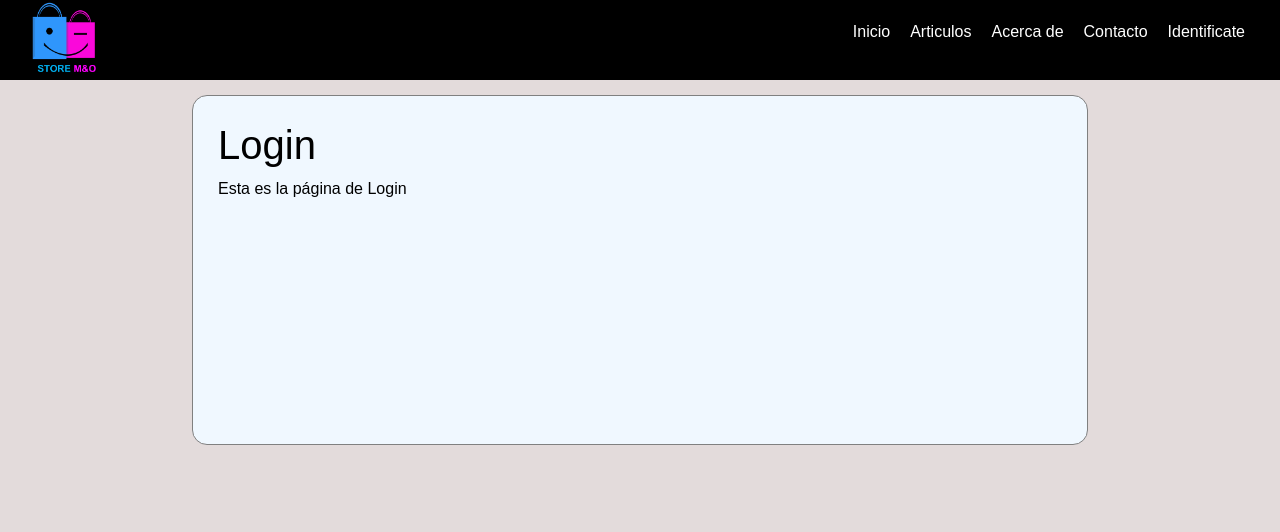
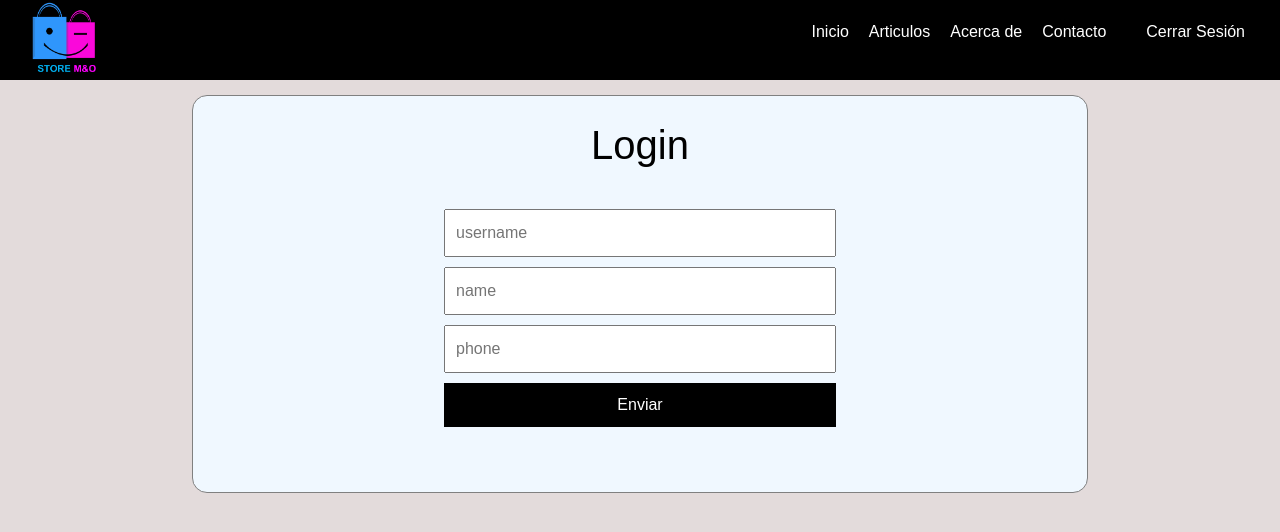
Before and after one commit to DFQuirogaR/project_07_contextAPI, a React (Vite) app: page /login in a window 1280 px wide. Shown: the top 532 px of the page. Built offline with nearby package versions, Linux system fonts and the light colour scheme; the HTML template or start-up script is replaced by a standard one.

Commit message:
configure login

```diff
--- a/index.html
+++ b/index.html
@@ -6,6 +6,7 @@
     <meta name="viewport" content="width=device-width, initial-scale=1.0" />
     <title>Vite + React</title>
     <link href="https://cdn.jsdelivr.net/npm/bootstrap@5.3.3/dist/css/bootstrap.min.css" rel="stylesheet" integrity="sha384-QWTKZyjpPEjISv5WaRU9OFeRpok6YctnYmDr5pNlyT2bRjXh0JMhjY6hW+ALEwIH" crossorigin="anonymous">
+    <script src="https://cdn.userway.org/widget.js" data-account="PKi8kgensu"></script>
   </head>
   <body>
     <div id="root"></div>
--- a/src/App.jsx
+++ b/src/App.jsx
@@ -1,12 +1,27 @@
 import './styles/App.css'
 import { AppRouter } from './routing/AppRouter'
+import { Context } from './context/Context'
+import { useEffect, useState } from 'react'
 
 function App() {
 
+  const [user, setUser] = useState(() => {
+    const storedUser = localStorage.getItem("user");
+
+    return storedUser ? JSON.parse(storedUser) : {};
+  });
+
+  useEffect(() => {
+    localStorage.setItem("user", JSON.stringify(user));
+  }, [user]);
+
   return (
-    <div className='App'>
-      <AppRouter />
-    </div>
+    <Context.Provider value={{user, setUser}}>
+      <div className='App'>
+        <AppRouter />
+      </div>
+    </Context.Provider >
+
   )
 }
 
--- a/src/components/Contact.jsx
+++ b/src/components/Contact.jsx
@@ -1,9 +1,16 @@
+import { useContext } from "react"
+import { Context } from "../context/Context";
 
 export const Contact = () => {
+
+  const nameContact = useContext(Context);
+
   return (
     <div>
       <h1>Contactos</h1>
       <p>Esta es la página de Contactos</p>
+      <p>Estos son los datos de contacto de <strong>{nameContact.phone}</strong></p>
+      <p>Objeto: {JSON.stringify(nameContact)}</p>
     </div>
   )
 }
--- a/src/components/Home.jsx
+++ b/src/components/Home.jsx
@@ -1,9 +1,15 @@
+import { useContext } from "react"
+import { Context } from "../context/Context";
 
 export const Home = () => {
+
+  const { user } = useContext(Context);
+
   return (
     <div>
       <h1>Home</h1>
       <p>Esta es la página de Home</p>
+      <p>¡Bienvenid@ <strong>{user.name}</strong></p>
     </div>
   )
 }
--- a/src/components/Login.jsx
+++ b/src/components/Login.jsx
@@ -1,9 +1,37 @@
+import { useContext } from "react";
+import { Context } from "../context/Context";
 
 export const Login = () => {
+
+  // Extraemos user y setUser del contexto usando usecontext
+  const { user, setUser } = useContext(Context);
+
+  // Método que se ejecuta al hacer clic en enviar en el formulario
+  const saveData = e => {
+    e.preventDefault();
+
+    // Crear el objeto del usuario a partir de los datos del formulario
+    let identified_user = {
+      username: e.target.username.value,
+      name: e.target.name.value,
+      phone: e.target.phone.value
+    }
+
+    console.log(identified_user);
+
+    //Actualizamos el estado del usuario
+    setUser(identified_user);
+  }
+
   return (
     <div>
-      <h1>Login</h1>
-      <p>Esta es la página de Login</p>
+      <h1 className="text-center">Login</h1>
+      <form className="login" onSubmit={saveData}>
+        <input type="text" name="username" placeholder="username"/>
+        <input type="text" name="name" placeholder="name"/>
+        <input type="text" name="phone" placeholder="phone"/>
+        <input type="submit" value='Enviar'/>
+      </form>
     </div>
   )
 }
--- /dev/null
+++ b/src/context/Context.jsx
@@ -0,0 +1,3 @@
+import { createContext } from 'react';
+
+export const Context = createContext(null);
--- a/src/routing/AppRouter.jsx
+++ b/src/routing/AppRouter.jsx
@@ -6,8 +6,13 @@
 import { Contact } from "../components/Contact"
 import { Login } from "../components/Login"
 import logo from '../assets/logo.png'
+import { useContext } from "react"
+import { Context } from "../context/Context"
 
 export const AppRouter = () => {
+
+  const { user, setUser } = useContext(Context);
+
   return (
     <Router>
       {/* Menu de navegación */}
@@ -29,9 +34,25 @@
             <li>
               <NavLink to='/contacto'>Contacto</NavLink>
             </li>
-            <li>
-              <NavLink to='/login'>Identificate</NavLink>
-            </li>
+
+            {user.username !== null ? (
+              <>
+              <li>
+                  <NavLink to='/' id="text-username">{user.username}</NavLink>
+                </li>
+                <li>
+                  <a href='/' onClick={ e =>{
+                    e.preventDefault();
+                    setUser({username: null})
+                  }}>Cerrar Sesión</a>
+                </li>
+              </>
+            ) : (
+              <li>
+                <NavLink to='/login'>Identificate</NavLink>
+              </li>
+            )}
+
           </ul>
         </nav>
       </header>
--- a/src/styles/App.css
+++ b/src/styles/App.css
@@ -11,7 +11,7 @@
 }
 
 #text-username {
-  color: fuchsia;
+  color: rgb(71, 128, 167);
 }
 
 /* Modo Oscuro */
```
